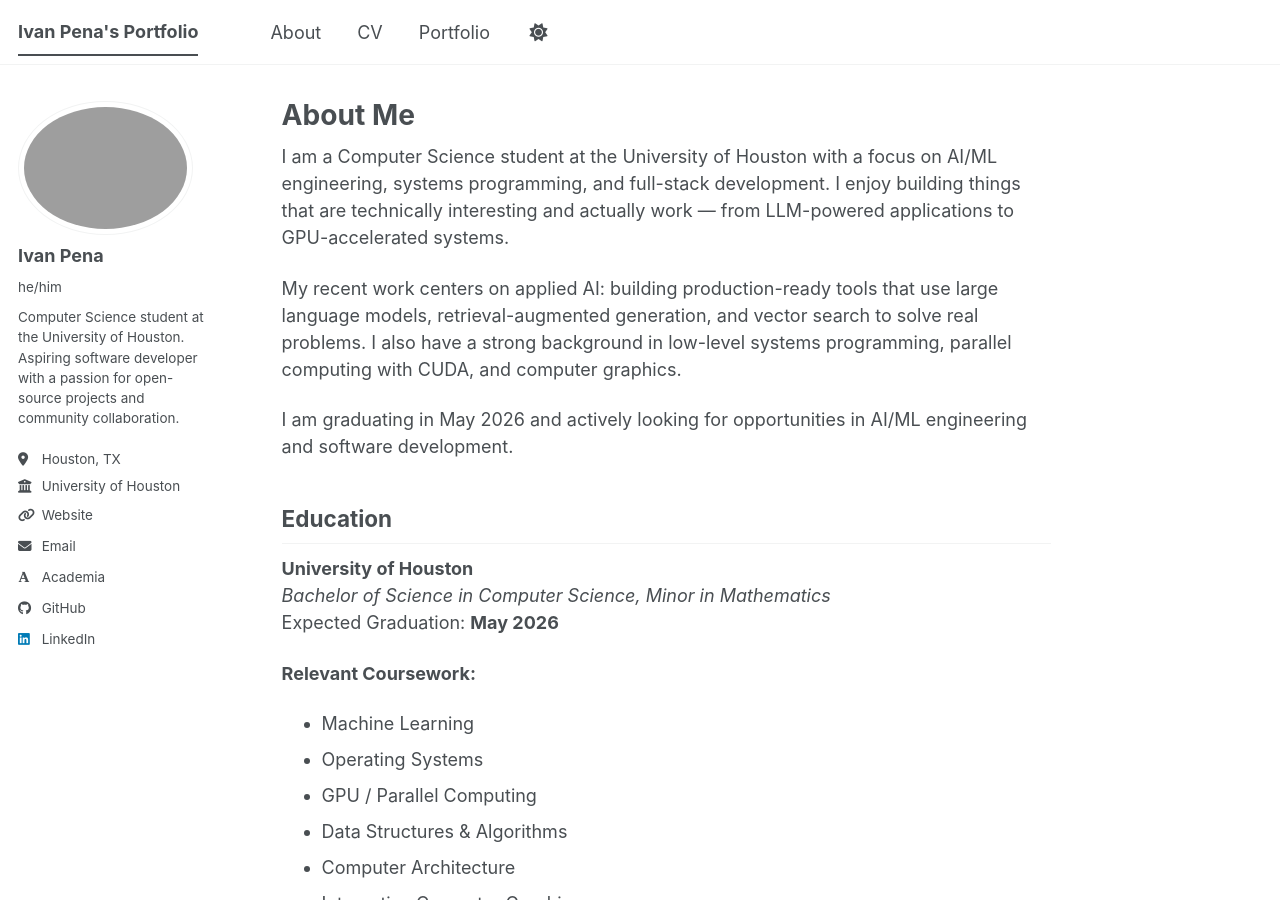
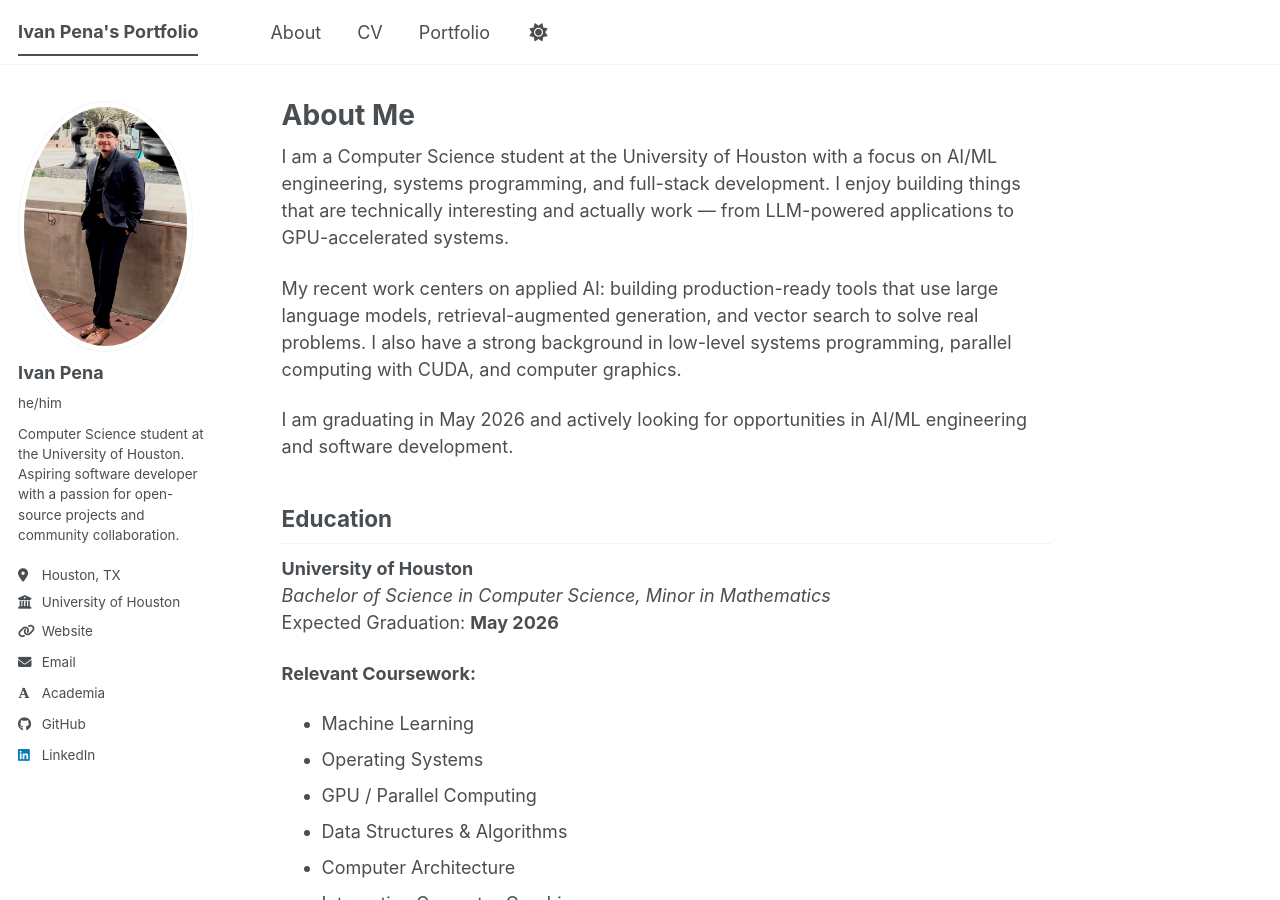
Before and after one commit to sagesoftware/sagesoftware.github.io, a Jekyll site: the page built from _pages/about.md, in a window 1280 px wide and 900 px high. Built offline with Jekyll 4.4.1, drawn with Linux system fonts in a browser that asks for light colours; some web fonts are replaced; a script bundle is joined from its source files by our own code; library files that are not in the unit come from our copies.

Commit message:
Fix avatar filename

```diff
--- a/_config.yml
+++ b/_config.yml
@@ -23,7 +23,7 @@ repository               : "sagesoftware/academic-portfolio" # the GitHub reposi
 #               Additional customization can be done by editing /_includes/author-profile.html
 author:
   # Biographic information
-  avatar           : "Profile.jpeg"
+  avatar           : "Profile.png"
   name             : "Ivan Pena"
   pronouns         : "he/him"
   bio              : "Computer Science student at the University of Houston. Aspiring software developer with a passion for open-source projects and community collaboration."
```
